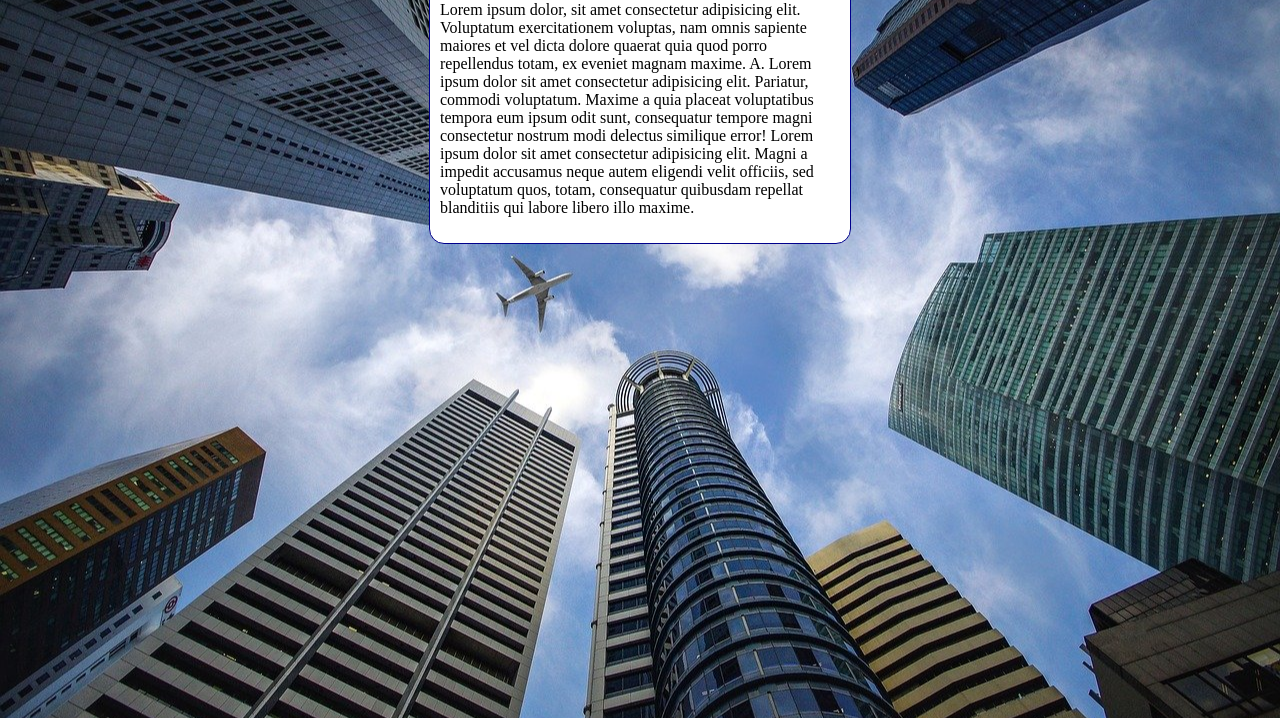
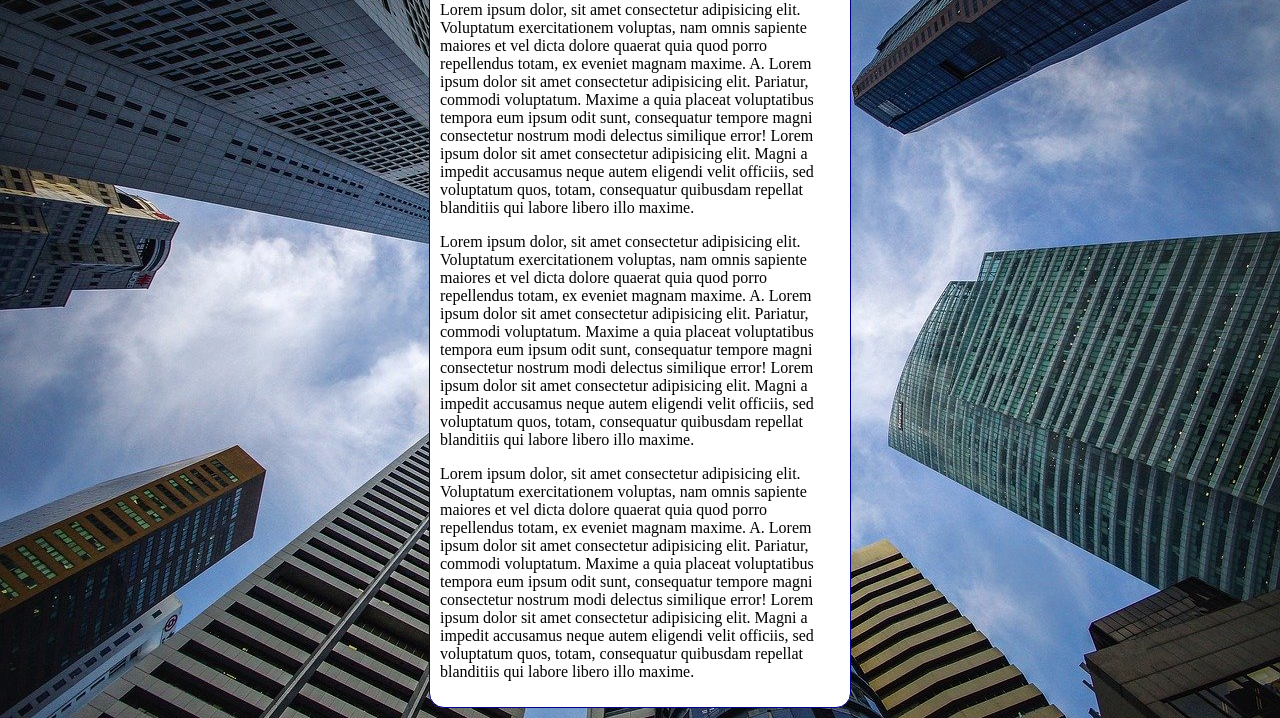
Before and after one commit to jeanzef/HTML5-CSS3, a plain HTML site: page ex047/fundo007.html in a window 1280 px wide. Shown: the part 98-816 px from the top of the page. Drawn offline with Linux system fonts and the light colour scheme.

Commit message:
atualização da aula ex047

```diff
--- a/ex047/fundo007.html
+++ b/ex047/fundo007.html
@@ -8,10 +8,7 @@
     <style>
         body {
             height: 100vh;
-            background-color: black;
-            background-image: url(imagens/wallpaper002.jpg);
-            background-position: center center;
-            background-repeat: no-repeat;
+            background: black url(imagens/wallpaper002.jpg) center center no-repeat fixed;
             background-size: cover;
         }
 
@@ -29,6 +26,8 @@
     <main>
         <h1>Teste de Imagem de Fundo</h1>
         <p>Lorem ipsum dolor, sit amet consectetur adipisicing elit. Voluptatum exercitationem voluptas, nam omnis sapiente maiores et vel dicta dolore quaerat quia quod porro repellendus totam, ex eveniet magnam maxime. A. Lorem ipsum dolor sit amet consectetur adipisicing elit. Pariatur, commodi voluptatum. Maxime a quia placeat voluptatibus tempora eum ipsum odit sunt, consequatur tempore magni consectetur nostrum modi delectus similique error! Lorem ipsum dolor sit amet consectetur adipisicing elit. Magni a impedit accusamus neque autem eligendi velit officiis, sed voluptatum quos, totam, consequatur quibusdam repellat blanditiis qui labore libero illo maxime.</p>
+        <p>Lorem ipsum dolor, sit amet consectetur adipisicing elit. Voluptatum exercitationem voluptas, nam omnis sapiente maiores et vel dicta dolore quaerat quia quod porro repellendus totam, ex eveniet magnam maxime. A. Lorem ipsum dolor sit amet consectetur adipisicing elit. Pariatur, commodi voluptatum. Maxime a quia placeat voluptatibus tempora eum ipsum odit sunt, consequatur tempore magni consectetur nostrum modi delectus similique error! Lorem ipsum dolor sit amet consectetur adipisicing elit. Magni a impedit accusamus neque autem eligendi velit officiis, sed voluptatum quos, totam, consequatur quibusdam repellat blanditiis qui labore libero illo maxime.</p>
+        <p>Lorem ipsum dolor, sit amet consectetur adipisicing elit. Voluptatum exercitationem voluptas, nam omnis sapiente maiores et vel dicta dolore quaerat quia quod porro repellendus totam, ex eveniet magnam maxime. A. Lorem ipsum dolor sit amet consectetur adipisicing elit. Pariatur, commodi voluptatum. Maxime a quia placeat voluptatibus tempora eum ipsum odit sunt, consequatur tempore magni consectetur nostrum modi delectus similique error! Lorem ipsum dolor sit amet consectetur adipisicing elit. Magni a impedit accusamus neque autem eligendi velit officiis, sed voluptatum quos, totam, consequatur quibusdam repellat blanditiis qui labore libero illo maxime.</p>
     </main>
 </body>
 </html>
```
